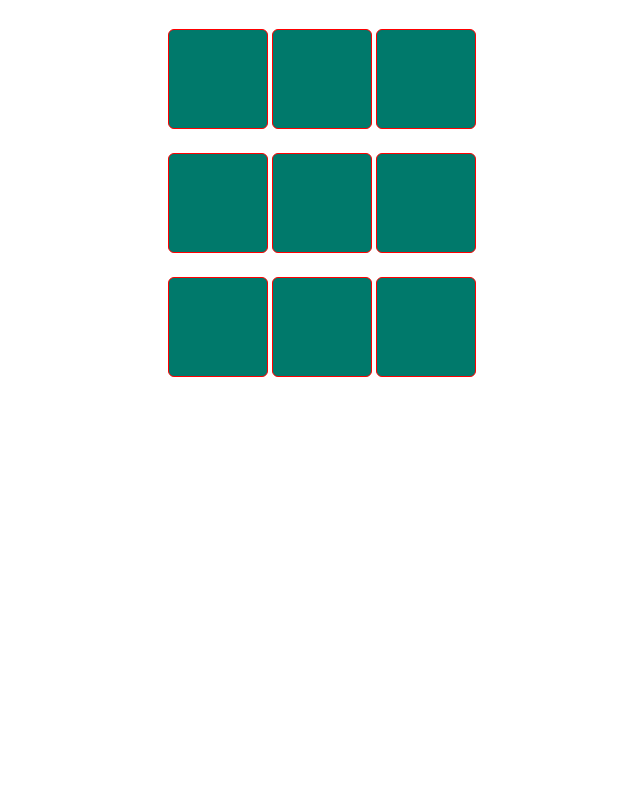
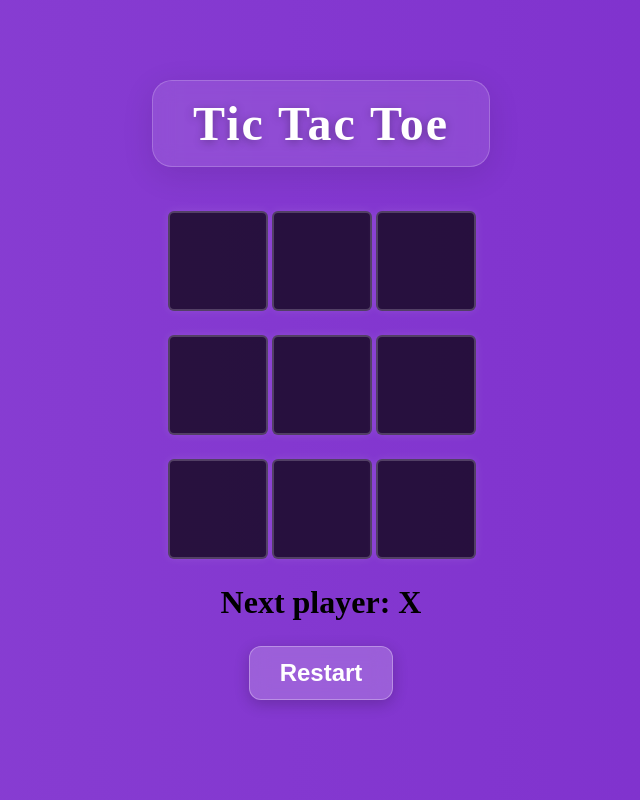
Before and after one commit to badalsahani20/react-practice-components, a React (Vite) app in the folder vite-project/: page / in a window 1280 px wide. Shown: the whole page, without its empty margins (319-959 px from the left). Built offline with nearby package versions, Linux system fonts and the light colour scheme.

Commit message:
update: added styles and project complete

```diff
--- a/vite-project/src/components/qr-code/style.css
+++ b/vite-project/src/components/qr-code/style.css
@@ -30,7 +30,7 @@
   border-color: #00796b;
 }
 
-button {
+.qr-container button {
   padding: 10px 20px;
   font-size: 1rem;
   background-color: #00796b;
@@ -41,12 +41,12 @@ button {
   transition: background-color 0.3s ease;
 }
 
-button:disabled {
+.qr-container button:disabled {
   background-color: #ccc;
   cursor: not-allowed;
 }
 
-button:hover:not(:disabled) {
+.qr-container button:hover:not(:disabled) {
   background-color: #004d40;
 }
 
--- a/vite-project/src/components/tic-tac-toe/TicTacToe.jsx
+++ b/vite-project/src/components/tic-tac-toe/TicTacToe.jsx
@@ -15,7 +15,7 @@ const TicTacToe = () => {
 
   function handleClick(index) {
     const cpydata = [...squares];
-    if (getWinner(cpydata) || cpydata[index] || (cpydata[index] !== '')) return;
+    if (getWinner(cpydata) || cpydata[index]) return;
     cpydata[index] = isXNext ? 'X' : 'O';
     setIsXNext(!isXNext);
     setSquares(cpydata);
@@ -44,16 +44,26 @@ const TicTacToe = () => {
   }
 
   useEffect(() => {
-    if(!getWinner(squares)){
+    const winner = getWinner(squares);
+
+    if(!winner && squares.every(item => item !== '')){
+      setStatus("This is a draw! Please restart the game");
+    }else if(winner){
+      setStatus('Winner: Player ' + winner);
+    }else{
       setStatus('Next player: ' + (isXNext ? 'X' : 'O'));
-    }else{
-      setStatus('Winner: ' + getWinner(squares));
     }
   }, [squares, isXNext])
-  // const [isONext, setIsONext] = useState(true);
 
-  return (
+  function restartGame() {
+    setSquares(Array(9).fill(''));
+    setIsXNext(true);
+    setStatus(null);
+  }
+
+return (
     <div className='game-container'>
+      <h1 className='tic-tac-toe'>Tic Tac Toe</h1>
       <div className='row'>
         <Square value={squares[0]} onClick={() => handleClick(0)} />
         <Square value={squares[1]} onClick={() => handleClick(1)} />
@@ -69,9 +79,12 @@ const TicTacToe = () => {
         <Square value={squares[7]} onClick={() => handleClick(7)} />
         <Square value={squares[8]} onClick={() => handleClick(8)} />
       </div>
-      <div className='row'></div>
+      <h1>{status}</h1>
+      {getWinner(squares) && <h1>Please Restart The Game</h1>}
+      <button className='restart-btn' onClick={restartGame}>Restart</button>
     </div>
-  )
+
+)
 }
 
 
--- a/vite-project/src/components/tic-tac-toe/game.css
+++ b/vite-project/src/components/tic-tac-toe/game.css
@@ -1,15 +1,44 @@
-.game-container::after{
-    /* clear: both; */
-    /* content: ""; */
-    /* display: table; */
+html, body {
+    font-family: 'Dongle' sans-serif;
+    margin: 0;
+    padding: 0;
+    height: 100%;
 }
 
 .game-container{
     display: flex;
     align-items: center;
+    justify-content: center;
     flex-direction: column;
     gap: 5px;
-    margin: 30px auto;
+    min-height: 100vh;
+
+    background: linear-gradient(270deg, #7928ca,#ac73e6, #ff0080);
+    background-size: 800% 800%;
+    animation: moveGradient 15s ease infinite;
+}
+
+@keyframes moveGradient {
+    0% {background-position: 0% 50%}
+    50% {background-position: 100% 50%}
+    100% {background-position: 0% 50%}
+}
+
+
+.tic-tac-toe{
+    font-size: 3rem;
+    color: white;
+    text-align: center;
+    margin-bottom: 40px;
+    text-shadow: 0 2px 10px rgba(0, 0, 0, 0.3);
+    background: rgba(255, 255, 255, 0.1);
+    backdrop-filter: blur(10px);
+    padding: 15px 40px;
+    border-radius: 20px;
+    border: 1px solid rgba(255, 255, 255, 0.2);
+    box-shadow: 0 8px 32px rgba(0, 0, 0, 0.1);
+    font-weight: 700;
+    letter-spacing: 2px;
 }
 
 .row {
@@ -30,4 +59,38 @@
     margin-top: -1px;
     cursor: pointer;
     gap: 10px;
+    background-color: rgba(0, 0, 0, 0.7);
+    color: white;
+    border: 2px solid rgba(255, 255, 255, 0.2);
+    position: relative;
+    box-shadow: 0 0 10px rgba(255, 255, 255, 0.1);
+    z-index: 10;
+    transition: background-color 0.3s ease;
 }
+
+.square:hover {
+    background-color: rgba(0, 0, 0, 0.9);
+    box-shadow: 0 0 15px rgba(255, 255, 255, 0.3);
+}
+
+.restart-btn {
+    background: rgba(255, 255, 255, 0.2);
+    backdrop-filter: blur(10px);
+    border: 1px solid rgba(255, 255, 255, 0.3);
+    color: white;
+    padding: 12px 30px;
+    font-size: 1.5rem;
+    border-radius: 12px;
+    cursor: pointer;
+    transition: all 0.3s ease;
+    margin-top: 20px;
+    font-family: 'Dongle', sans-serif;
+    box-shadow: 0 4px 15px rgba(0, 0, 0, 0.2);
+}
+
+
+.restart-btn:hover {
+    background: rgba(255, 255, 255, 0.3);
+    transform: translateY(-2px);
+    box-shadow: 0 6px 20px rgba(0, 0, 0, 0.3);
+}
```
